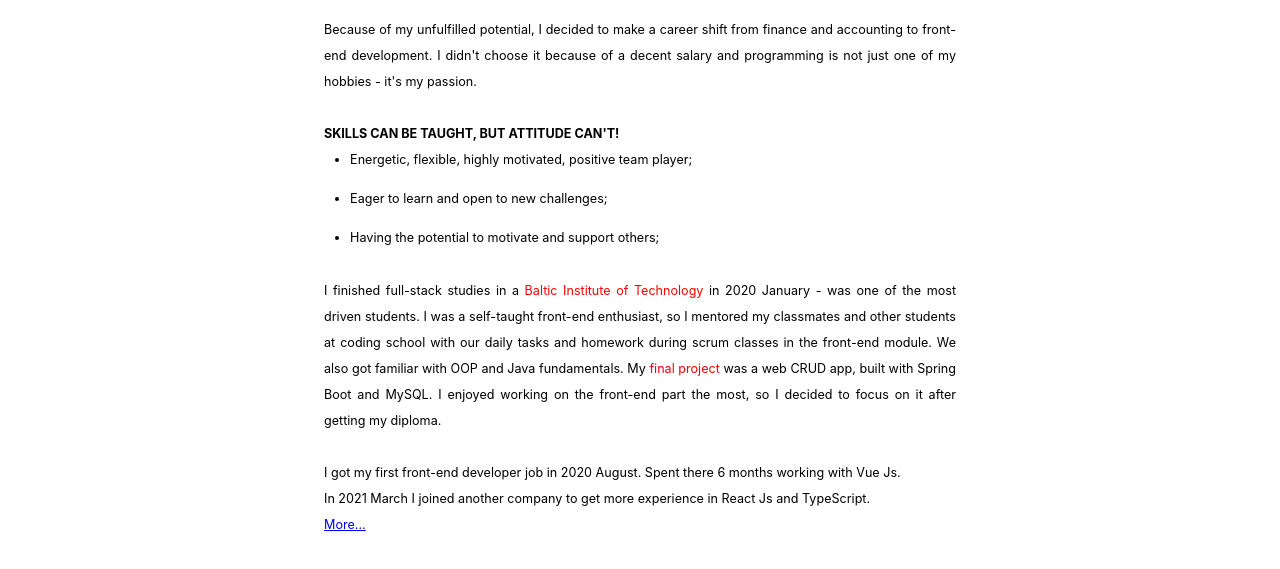
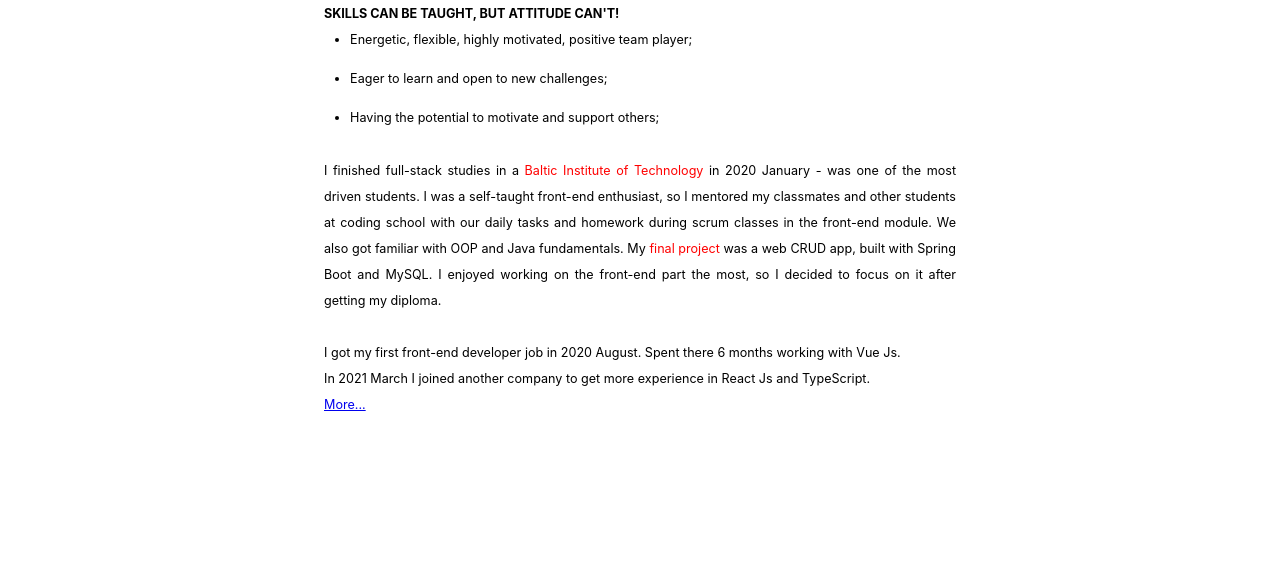
Before and after one commit to bertamatu/bertamatu-gatsby, a Gatsby site: page /about in a window 1280 px wide. Shown: the part 261-830 px from the top of the page. Built offline with nearby package versions, Linux system fonts and the light colour scheme; Gatsby itself is replaced by a stand-in of ours.

Commit message:
icon added & about page fix

```diff
--- a/src/pages/about.js
+++ b/src/pages/about.js
@@ -10,7 +10,7 @@ const AboutPage = styled.main`
   height: 100vh;
   overflow-y: auto;
   &:last-child {
-    margin-bottom: 30px;
+    margin-bottom: 10px;
   }
 `
 const AboutText = styled.article`
@@ -22,7 +22,6 @@ const AboutText = styled.article`
   color: black;
   text-align: justify;
   @media (min-width: 768px) {
-    padding-top: 15%;
     width: 55vw;
   }
 `
--- a/src/pages/index.js
+++ b/src/pages/index.js
@@ -10,7 +10,7 @@ import {
 } from "react-icons/fa"
 import { IoLogoJavascript } from "react-icons/io"
 import { GrGatsbyjs } from "react-icons/gr"
-import { SiTypescript } from "react-icons/si"
+import { SiTypescript, SiJest } from "react-icons/si"
 import Layout from "../components/layout"
 import SEO from "../components/seo"
 import HomePageLogo from "../components/HomePageLogo"
@@ -92,6 +92,7 @@ const IndexPage = ({ data }) => (
         <GrGatsbyjs />
         <FaVuejs />
         <SiTypescript />
+        <SiJest />
       </Icons>
       <Buttons>
         <Button href="/work" target="_blank">
```
